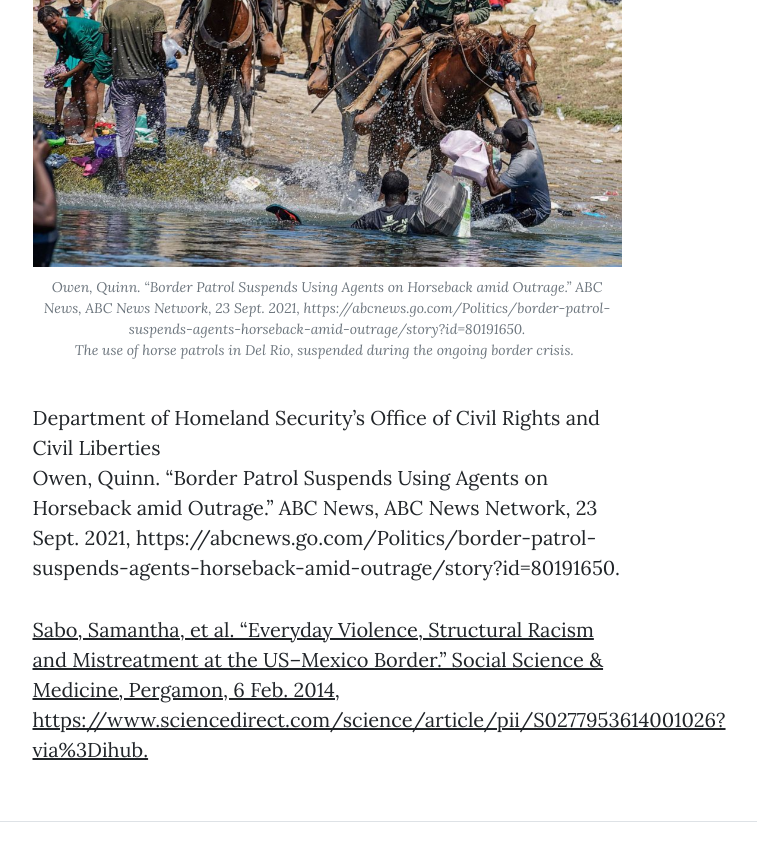
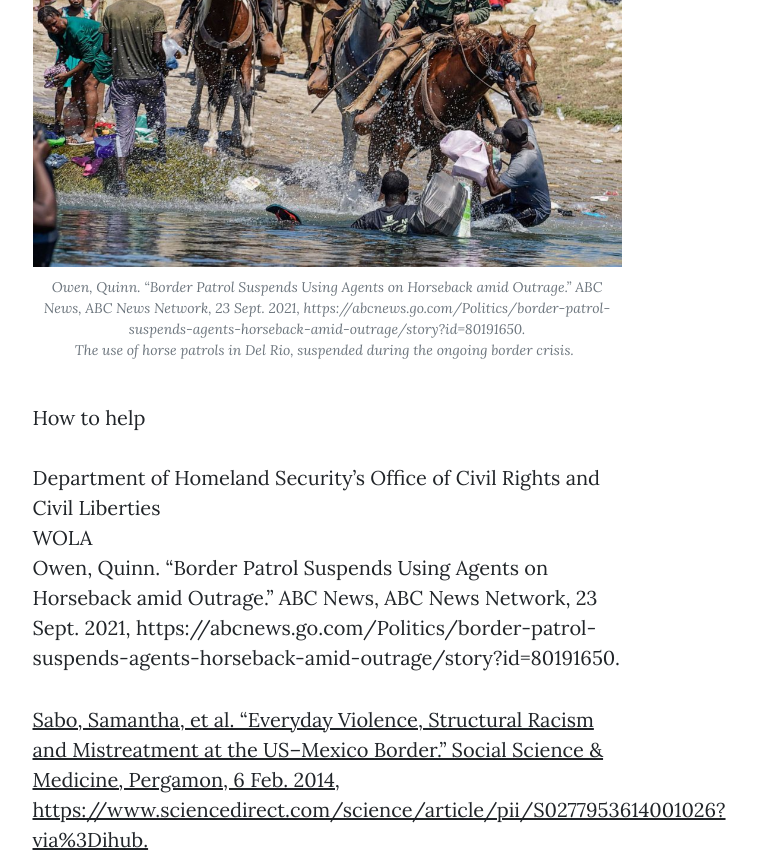
Before and after one commit to Connorrrrrrrr/ISS210SS23Sec005Team33, a plain HTML site: page secondpost.html in a window 1280 px wide. Shown: the part 1915-2773 px from the top of the page, without its empty margins (313-1070 px from the left). Drawn offline with nearby package versions, Linux system fonts and the light colour scheme.

Commit message:
With any luck, completes the site

```diff
--- a/secondpost.html
+++ b/secondpost.html
@@ -72,7 +72,9 @@
 
 
 
-                        </p> <a href="https://www.cbp.gov/about/civil-rights-liberties">Department of Homeland Security’s Office of Civil Rights and Civil Liberties<br>
+                        </p>How to help<br><br> <a href="https://www.cbp.gov/about/civil-rights-liberties">Department of Homeland Security’s Office of Civil Rights and Civil Liberties<br></a>
+
+                        <a href="https://www.wola.org/analysis/fix-us-mexico-border-humanitarian-crisis/">WOLA<br></a>
 
 
                             <a href="https://abcnews.go.com/Politics/border-patrol-suspends-agents-horseback-amid-outrage/story?id=80191650" target="_blank" alt="...">Owen, Quinn. “Border Patrol Suspends Using Agents on Horseback amid Outrage.” ABC News, ABC News Network, 23 Sept. 2021, https://abcnews.go.com/Politics/border-patrol-suspends-agents-horseback-amid-outrage/story?id=80191650. </a>
```
